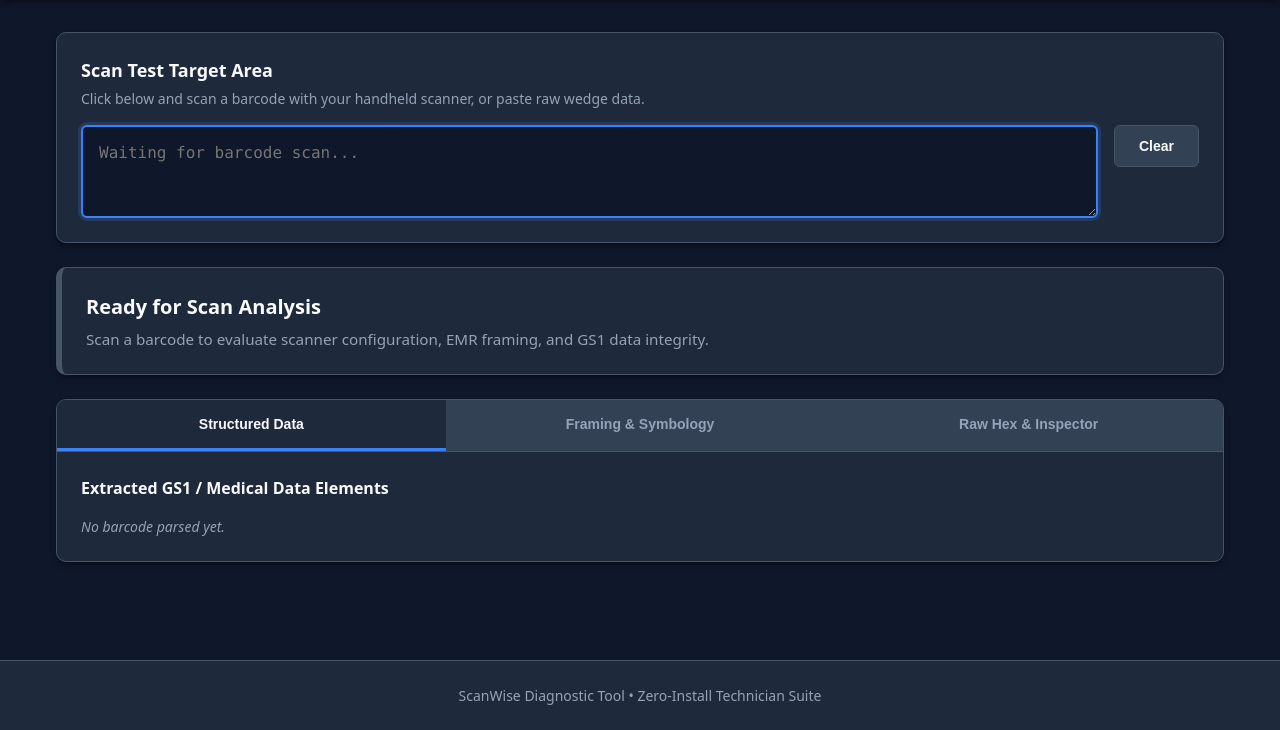
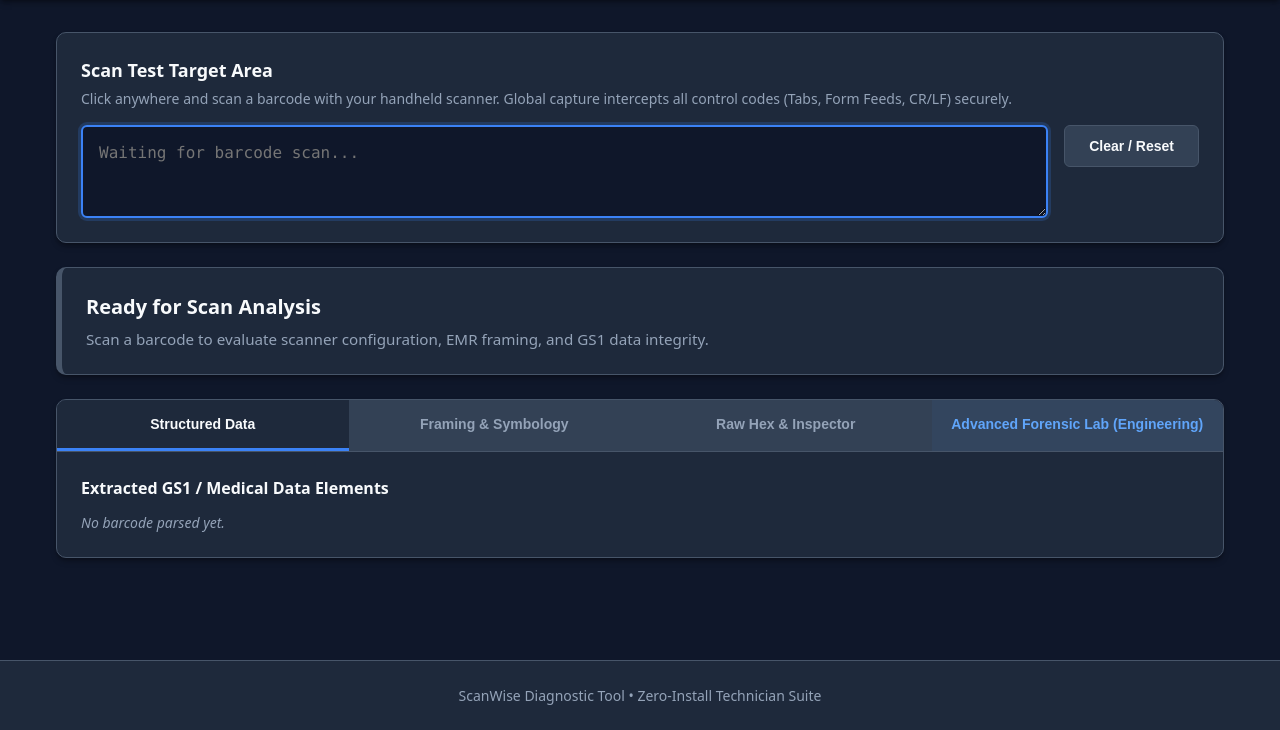
Before and after one commit to lumberloins/Scanwise, a Flask app: page / in a window 1280 px wide. Shown: the part 70-800 px from the top of the page. Run offline with Flask 3, Linux system fonts and the light colour scheme.

Commit message:
Added byte terminal, startup and shutdown shell scripts

```diff
--- a/scanwise/static/css/diagnostics.css
+++ b/scanwise/static/css/diagnostics.css
@@ -80,6 +80,16 @@
     background-color: var(--bg-secondary);
 }
 
+.tab-btn.tab-advanced {
+    color: #60a5fa;
+    background-color: rgba(59, 130, 246, 0.05);
+}
+
+.tab-btn.tab-advanced.active {
+    border-bottom-color: #60a5fa;
+    background-color: var(--bg-secondary);
+}
+
 .tab-content {
     padding: 1.5rem;
 }
@@ -92,10 +102,10 @@
     display: block;
 }
 
-.tab-pane h4 {
+.tab-pane h4, .tab-pane h5 {
     font-size: 1rem;
     font-weight: 600;
-    margin-bottom: 1rem;
+    margin-bottom: 0.75rem;
     color: var(--text-main);
 }
 
--- a/scanwise/static/js/ui.js
+++ b/scanwise/static/js/ui.js
@@ -3,6 +3,14 @@
  */
 class ScanUI {
     constructor() {
+        if (document.readyState === 'loading') {
+            document.addEventListener('DOMContentLoaded', () => this.init());
+        } else {
+            this.init();
+        }
+    }
+
+    init() {
         this.setupTabs();
     }
 
@@ -48,9 +56,17 @@
             document.getElementById('verdict-recommendation').textContent = 'Scan a barcode to evaluate scanner configuration, EMR framing, and GS1 data integrity.';
         }
 
-        document.getElementById('structured-data-table-container').innerHTML = '<p class="empty-state">No barcode parsed yet.</p>';
-        document.getElementById('framing-results-container').innerHTML = '<p class="empty-state">No framing data available.</p>';
-        document.getElementById('raw-inspector-container').innerHTML = '<p class="empty-state">No raw stream inspected yet.</p>';
+        const structContainer = document.getElementById('structured-data-table-container');
+        if (structContainer) structContainer.innerHTML = '<p class="empty-state">No barcode parsed yet.</p>';
+
+        const framingContainer = document.getElementById('framing-results-container');
+        if (framingContainer) framingContainer.innerHTML = '<p class="empty-state">No framing data available.</p>';
+
+        const rawContainer = document.getElementById('raw-inspector-container');
+        if (rawContainer) rawContainer.innerHTML = '<p class="empty-state">No raw stream inspected yet.</p>';
+
+        const forensicContainer = document.getElementById('advanced-forensic-container');
+        if (forensicContainer) forensicContainer.innerHTML = '<p class="empty-state">Perform a scan to inspect real-time byte stream and suffix forensics.</p>';
     }
 
     renderResults(data) {
@@ -58,6 +74,7 @@
         this.renderStructuredData(data.gs1_data, data.symbology);
         this.renderFraming(data.framing, data.symbology, data.timing);
         this.renderRawInspector(data.anomalies, data.raw_dump);
+        this.renderAdvancedForensics(data, data.key_events || []);
 
         // Play audio feedback
         if (window.scanAudio) {
@@ -73,6 +90,7 @@
         const banner = document.getElementById('verdict-banner');
         const headline = document.getElementById('verdict-headline');
         const recommendation = document.getElementById('verdict-recommendation');
+        if (!banner || !headline || !recommendation) return;
 
         banner.className = `verdict-banner verdict-${verdict.level || 'warning'}`;
         headline.textContent = verdict.headline;
@@ -81,6 +99,7 @@
 
     renderStructuredData(gs1Data, symbology) {
         const container = document.getElementById('structured-data-table-container');
+        if (!container) return;
 
         let html = `<p><strong>Symbology:</strong> ${symbology.symbology_name} (${symbology.standard})</p>`;
         if (symbology.has_aim_id) {
@@ -129,6 +148,7 @@
 
     renderFraming(framing, symbology, timing) {
         const container = document.getElementById('framing-results-container');
+        if (!container) return;
 
         const matchStatus = framing.profile_matched ?
             '<span class="badge badge-subtle" style="color:#10b981">Profile Matched</span>' :
@@ -162,6 +182,7 @@
 
     renderRawInspector(anomalies, rawDump) {
         const container = document.getElementById('raw-inspector-container');
+        if (!container) return;
 
         let badgesHtml = '';
         if (anomalies.control_characters && anomalies.control_characters.length > 0) {
@@ -195,6 +216,44 @@
             </div>
         `;
     }
+
+    renderAdvancedForensics(data, keyEvents) {
+        const container = document.getElementById('advanced-forensic-container');
+        if (!container) return;
+
+        let terminalHtml = '';
+        if (data.anomalies && data.anomalies.control_characters) {
+            data.anomalies.control_characters.forEach(c => {
+                let cls = c.is_safe ? 'badge-delimiter' : 'badge-harmful';
+                if (c.category === 'line_terminator') cls = 'badge-terminator';
+                terminalHtml += `<span class="char-badge ${cls}">${c.symbol}</span>`;
+            });
+        }
+
+        container.innerHTML = `
+            <div style="margin-bottom: 1.5rem;">
+                <h5>Real-Time Byte Stream Terminal</h5>
+                <div style="background: #090d16; border: 1px solid var(--border-color); padding: 1rem; border-radius: var(--radius-sm); font-family: var(--font-mono); font-size: 0.9rem; margin-top: 0.5rem; white-space: pre-wrap; word-break: break-all;">
+                    ${data.raw_dump.ascii}
+                </div>
+            </div>
+            <div style="margin-bottom: 1.5rem;">
+                <h5>Suffix & Postamble Forensics</h5>
+                <p style="font-size: 0.875rem; color: var(--text-muted); margin-bottom: 0.5rem;">
+                    Detected Suffix: <code>${data.framing.suffix_detected || '(None)'}</code> (Hex: <code>${data.framing.raw_suffix_hex || 'N/A'}</code>).
+                    If this includes a TAB (\\t) or Form Feed (\\f), it will cause browser focus shifts or tab-switching.
+                </p>
+            </div>
+            <div>
+                <h5>Timing & Burst Statistics</h5>
+                <p style="font-size: 0.875rem; color: var(--text-muted);">
+                    Total burst duration: <strong>${data.timing.total_burst_time_ms} ms</strong> |
+                    Average inter-character arrival: <strong>${data.timing.avg_inter_char_ms} ms</strong> |
+                    Jitter detected: <strong>${data.timing.jitter_detected ? 'YES (VDI Latency Warning)' : 'NO'}</strong>
+                </p>
+            </div>
+        `;
+    }
 }
 
 window.scanUI = new ScanUI();
--- a/scanwise/static/js/wedge.js
+++ b/scanwise/static/js/wedge.js
@@ -1,78 +1,105 @@
 /**
- * ScanWise Hardware Wedge & Keystroke Timing Interceptor
+ * ScanWise Advanced Global Hardware Wedge & Keystroke Interceptor
+ * Intercepts all raw keystrokes globally, preventing browser default actions (like Tab shifting focus)
+ * during high-speed scanner bursts.
  */
 class ScanWedgeInterceptor {
     constructor(onScanComplete) {
         this.onScanComplete = onScanComplete;
         this.timings = [];
         this.rawBuffer = "";
+        this.keyEvents = [];
         this.scanTimeout = null;
-        this.isScanning = false;
 
-        this.setupListeners();
+        this.setupGlobalListeners();
     }
 
-    setupListeners() {
-        const inputBox = document.getElementById('scan-input-box');
-        if (!inputBox) return;
-
-        inputBox.addEventListener('keydown', (e) => {
+    setupGlobalListeners() {
+        window.addEventListener('keydown', (e) => {
             const now = performance.now();
 
-            // If new scan burst starting after pause
-            if (this.timings.length === 0 || (now - this.timings[this.timings.length - 1] > 150)) {
-                this.timings = [];
-                this.rawBuffer = "";
+            // Determine if this is part of a high-speed scanner burst (< 40ms delta)
+            let isBurst = false;
+            if (this.timings.length > 0) {
+                const delta = now - this.timings[this.timings.length - 1];
+                if (delta < 50) {
+                    isBurst = true;
+                }
+            } else {
+                // First key of potential scan
+                isBurst = true;
+            }
+
+            // If we are actively receiving a scanner burst, suppress default browser behavior
+            // (e.g., prevent Tab from changing focus, prevent Enter from submitting forms, prevent Form Feed / PageUp scrolling)
+            if (isBurst || e.key === 'Tab' || e.key === 'Enter' || e.key === 'PageDown') {
+                // Only suppress if it's coming into our capture context or global
+                const activeEl = document.activeElement;
+                const isInputFocused = activeEl && (activeEl.tagName === 'TEXTAREA' || activeEl.tagName === 'INPUT');
+
+                if (isInputFocused || this.timings.length > 0) {
+                    e.preventDefault();
+                }
             }
 
             this.timings.push(now);
 
-            // Handle terminator keys or special tokens
+            // Record key details
+            let charToAdd = "";
             if (e.key === 'Enter') {
-                e.preventDefault();
-                this.rawBuffer += '\r';
-                this.finalizeScan();
-                return;
+                charToAdd = '\r';
             } else if (e.key === 'Tab') {
-                e.preventDefault();
-                this.rawBuffer += '\t';
-                this.finalizeScan();
-                return;
+                charToAdd = '\t';
+            } else if (e.key === 'PageDown') {
+                charToAdd = '\x0c'; // Form feed / page down representation
             } else if (e.key.length === 1) {
-                this.rawBuffer += e.key;
+                charToAdd = e.key;
+            } else {
+                // Special key representation
+                charToAdd = `[${e.key}]`;
             }
 
-            // Debounce scanner burst completion (if no more keys arrive within 60ms)
+            this.rawBuffer += charToAdd;
+            this.keyEvents.push({
+                key: e.key,
+                code: e.code,
+                keyCode: e.keyCode || e.which,
+                char: charToAdd,
+                time: now
+            });
+
+            // Debounce scan completion (60ms silence)
             clearTimeout(this.scanTimeout);
             this.scanTimeout = setTimeout(() => {
-                if (this.rawBuffer.length > 3) {
+                if (this.rawBuffer.length > 1) {
                     this.finalizeScan();
                 }
-            }, 60);
-        });
-
-        // Also allow manual pasting or clicking analyze button
-        inputBox.addEventListener('input', (e) => {
-            // Handled via keydown for precise timing, but syncs value
-        });
+            }, 70);
+        }, true); // Use capture phase
     }
 
     finalizeScan() {
         clearTimeout(this.scanTimeout);
         const payload = this.rawBuffer;
         const timings = [...this.timings];
+        const events = [...this.keyEvents];
 
         // Reset buffers
         this.rawBuffer = "";
         this.timings = [];
+        this.keyEvents = [];
 
         const inputBox = document.getElementById('scan-input-box');
         if (inputBox) {
-            inputBox.value = payload.replace('\r', '<CR>').replace('\t', '<TAB>');
+            inputBox.value = payload
+                .replace(/\r/g, '<CR>')
+                .replace(/\t/g, '<TAB>')
+                .replace(/\n/g, '<LF>')
+                .replace(/\x1d/g, '<GS>');
         }
 
         if (payload.trim().length > 0 && typeof this.onScanComplete === 'function') {
-            this.onScanComplete(payload, timings);
+            this.onScanComplete(payload, timings, events);
         }
     }
 }
--- a/scanwise/templates/dashboard.html
+++ b/scanwise/templates/dashboard.html
@@ -4,10 +4,10 @@
 <div class="dashboard-container">
     <section class="scan-section">
         <h2>Scan Test Target Area</h2>
-        <p class="instruction-text">Click below and scan a barcode with your handheld scanner, or paste raw wedge data.</p>
+        <p class="instruction-text">Click anywhere and scan a barcode with your handheld scanner. Global capture intercepts all control codes (Tabs, Form Feeds, CR/LF) securely.</p>
         <div class="scan-input-wrapper">
             <textarea id="scan-input-box" placeholder="Waiting for barcode scan..." autofocus rows="3"></textarea>
-            <button id="clear-btn" class="btn btn-secondary">Clear</button>
+            <button id="clear-btn" class="btn btn-secondary">Clear / Reset</button>
         </div>
     </section>
 
@@ -23,6 +23,7 @@
             <button class="tab-btn active" data-target="tab-structured">Structured Data</button>
             <button class="tab-btn" data-target="tab-framing">Framing & Symbology</button>
             <button class="tab-btn" data-target="tab-raw">Raw Hex & Inspector</button>
+            <button class="tab-btn tab-advanced" data-target="tab-advanced">Advanced Forensic Lab (Engineering)</button>
         </div>
 
         <div class="tab-content">
@@ -46,6 +47,14 @@
                     <p class="empty-state">No raw stream inspected yet.</p>
                 </div>
             </div>
+
+            <div id="tab-advanced" class="tab-pane">
+                <h4>Real-Time Byte Terminal & Hardware Suffix Forensics</h4>
+                <p class="instruction-text">Deep analysis of raw keystroke timing, unexpected suffixes (Tabs, Form Feeds), and model comparison.</p>
+                <div id="advanced-forensic-container">
+                    <p class="empty-state">Perform a scan to inspect real-time byte stream and suffix forensics.</p>
+                </div>
+            </div>
         </div>
     </div>
 </div>
```
Also changed, not shown: 3 other files.
